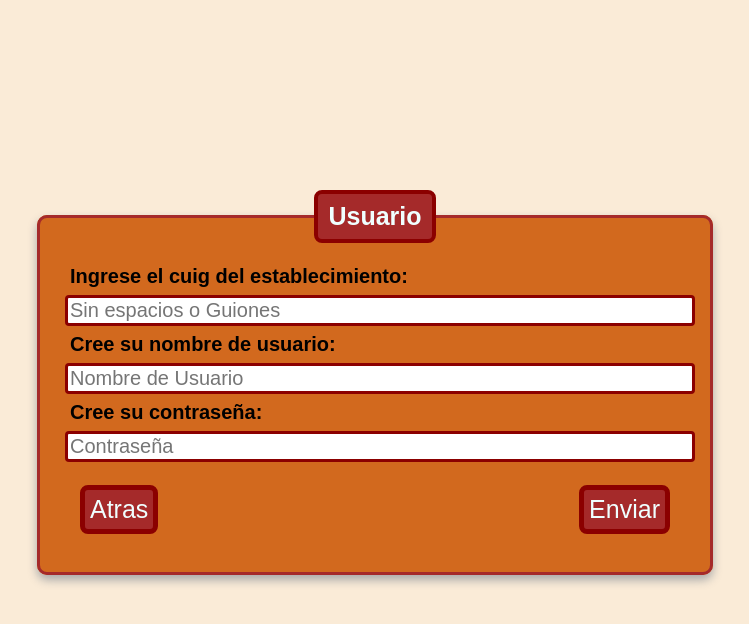
After one commit to Joacocavest/Proyecto-INTA, a Django app: template Inevstigacion 2025/aplicacion web INTA/front-end/templates/page/formulario-usuario-2.html in a window 1280 px wide. The commit adds this page. Shown: the top 624 px of the page, without its empty margins (265-1014 px from the left). Run offline with Django 5.2, Linux system fonts and the light colour scheme; the template is opened without the code that fills it, so the values that code supplies are empty.

Commit message:
Formulario y js de los formularios beta1

```diff
--- /dev/null
+++ b/Inevstigacion 2025/aplicacion web INTA/front-end/static/css/formulario-persona.css
@@ -0,0 +1,136 @@
+body{
+    background: antiquewhite;
+    margin: 0;
+    font-family: Arial, Helvetica, sans-serif;
+}
+
+#cont-form{
+    width: 680px;
+    margin: 190px auto;
+    font-weight: bold;
+}
+
+#cont-form legend{
+    background: brown;
+    border: 4px solid darkred;
+    border-radius: 8px;
+    color: azure;
+
+    font-size: 25px;
+    text-align: center;
+    padding: 8px 10px;
+}
+
+#cont-form fieldset{
+    border: 3px solid brown;
+    border-radius: 10px;
+    background-color: chocolate;
+
+    padding: 15px 25px;
+    box-shadow: 0px 5px 10px darkgrey;
+}
+
+#cont-form label{
+    font-size: 20px;
+    color: black;
+    display: block;
+    margin: 5px;
+    padding: 2px 0px;
+}
+
+#cont-form input[type= "text"],
+#cont-form input[type= "email"]
+{
+    border: 3px solid darkred;
+    border-radius: 4px;
+    width: 100%;
+    color: black;
+    cursor: pointer;
+    font-size: 20px;
+}
+
+#cont-form input[type="submit"]{
+    background-color: brown;
+    border: 5px solid darkred;
+    border-radius: 8px;
+    color: azure;
+
+    font-size: 25px;
+    margin: 8px 0px;
+    padding: 5px;
+
+    display: block;
+    margin-left: auto;
+
+    cursor: pointer;
+}
+
+
+#cont-form input[type="submit"]:hover{
+    background: whitesmoke;
+    border: 5px solid purple;
+    color: purple;
+    transition: backgroun-color 0.3s ease;
+
+}
+
+.boton{
+    background-color: brown;
+    border: 5px solid darkred;
+    border-radius: 8px;
+    color: azure;
+
+    font-size: 25px;
+
+    width: max-content;
+    margin: 15px 0px;
+    padding: 5px;
+
+    display: block;
+    margin-left: auto;
+
+    cursor: pointer;
+
+    font-weight: normal;
+
+}
+
+a:link,a:visited{
+    text-decoration: none;
+}
+
+
+
+.boton-atras{
+    background-color: brown;
+    border: 5px solid darkred;
+    border-radius: 8px;
+    color: azure;
+
+    font-size: 25px;
+
+    width: max-content;
+    margin: 8px 0px;
+    padding: 5px;
+
+    position: relative;
+    margin-right: auto;
+
+    cursor: pointer;
+
+    font-weight: normal;
+}
+
+#botones{
+    display: flex;
+    justify-content: space-between;
+    margin: 15px;
+}
+
+.boton:hover,.boton-atras:hover{
+
+    background: whitesmoke;
+    border: 5px solid purple;
+    color: purple;
+    transition: backgroun-color 0.3s ease;
+}
--- /dev/null
+++ b/Inevstigacion 2025/aplicacion web INTA/front-end/static/js/formulario-2.js
@@ -0,0 +1,11 @@
+
+document.getElementById("formulario-2").addEventListener("submit", function(event) {
+    var cuig = document.getElementById('cuig').value.trim();
+    var usuario = document.getElementById('usuario').value.trim();
+    var password = document.getElementById('password').value.trim();
+
+    if (cuig === '' || usuario === '' || password === '' ) {
+        event.preventDefault(); // ⛔ Detiene el envío del formulario
+        alert("Por favor, complete todos los campos.");
+    }
+});
--- /dev/null
+++ b/Inevstigacion 2025/aplicacion web INTA/front-end/templates/page/formulario-usuario-2.html
@@ -0,0 +1,41 @@
+<!DOCTYPE html>
+<html lang="en">
+<head>
+    <meta charset="UTF-8">
+    <meta name="viewport" content="width=device-width, initial-scale=1.0">
+    <title>Formulario-Persona-2</title>
+
+    <link rel="stylesheet" href="/aplicacion web INTA/front-end/static/css/formulario-persona.css">
+</head>
+<body>
+    <div id="cont-form">
+        <form action="#" method="post" id="formulario-2">
+            <fieldset>
+                <legend>Usuario</legend>
+
+
+                <label for="cuig">Ingrese el cuig del establecimiento: </label>
+                <input type="text" name="apellido" id="cuig" maxlength="15"
+                        placeholder="Sin espacios o Guiones" tabindex="1"> <br>
+
+                <label for="usuario">Cree su nombre de usuario: </label>
+                <input type="text" name="usuario" id="usuario" maxlength="15"
+                        placeholder="Nombre de Usuario" tabindex="2"> <br>
+
+                <label for="password">Cree su contraseña: </label>
+                <input type="text" name="password" id="password" maxlength="15"
+                        placeholder="Contraseña" tabindex="7"> <br>
+
+                <div id="botones">
+                    <a href="formulario-usuario-1.html" class="boton-atras"> Atras</a>
+
+                    <input type="submit" value="Enviar" tabindex="3">
+                </div>
+
+            </fieldset>
+        </form>
+    </div>
+
+    <script src="/aplicacion web INTA/front-end/static/js/formulario-2.js"></script>
+</body>
+</html>
--- a/Inevstigacion 2025/aplicacion web INTA/front-end/templates/page/index.html
+++ b/Inevstigacion 2025/aplicacion web INTA/front-end/templates/page/index.html
@@ -43,7 +43,7 @@
                             <input type="password" id="password" placeholder="Ingrese la contraseña" required>
                         </div>
                         <button type="button" onclick="validarInicioSesion()" class="btn-inicio-sesion">Iniciar sesión</button>
-                        <a href="#"><small>¿No tienes cuenta? Crea una aquí</small></a>
+                        <a href="formulario-usuario-1.html"><small>¿No tienes cuenta? Crea una aquí</small></a>
                         <a href="#"><small>¿Has olvidado tu contraseña?</small></a>
                     </form>
                 </div>
```
Also changed, not shown: Inevstigacion 2025/aplicacion web INTA/front-end/static/js/formulario-1.js (added, +14 -0 lines), Inevstigacion 2025/aplicacion web INTA/front-end/templates/page/formulario-usuario-1.html (added, +45 -0 lines).
